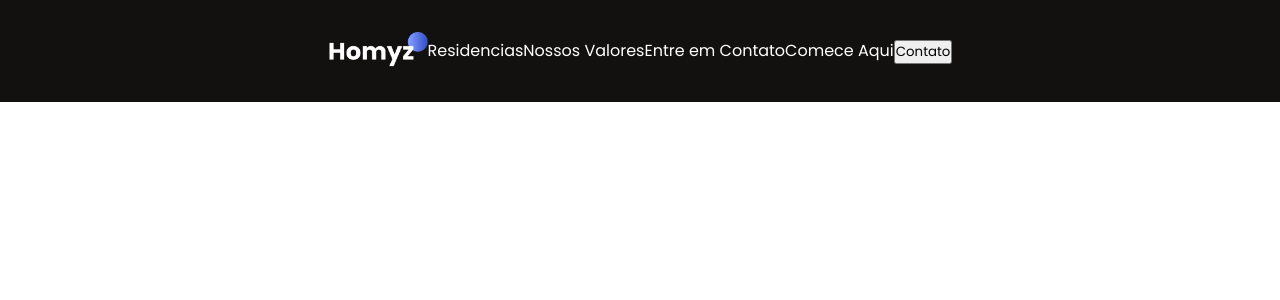
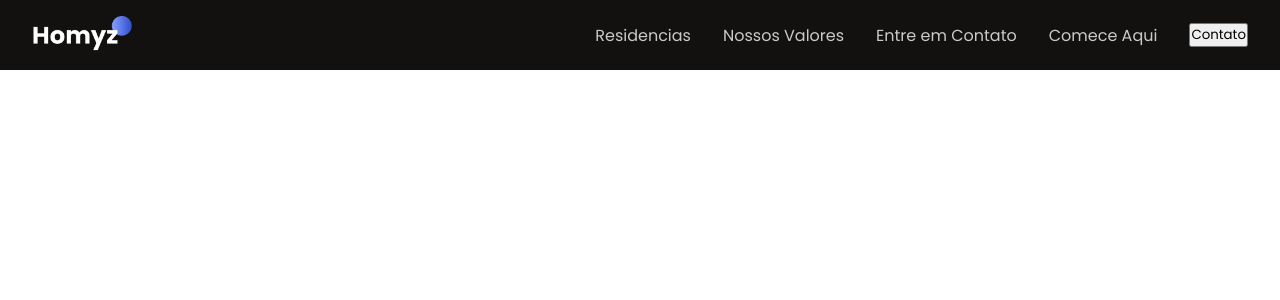
Before and after one commit to eduvinagre/real-sate-react, a React (Vite) app: page / in a window 1280 px wide. Shown: the top 300 px of the page. Built offline with nearby package versions, Linux system fonts and the light colour scheme; the HTML template or start-up script is replaced by a standard one.

Commit message:
header js and css

```diff
--- a/src/components/Header/Header.css
+++ b/src/components/Header/Header.css
@@ -9,3 +9,11 @@
     padding-bottom: 1rem;
     color: var(--secondary);
 }
+
+.h-menu {
+    gap: 2rem;
+}
+
+.h-menu>*:hover {
+    cursor: pointer;
+}
--- a/src/components/Header/Header.jsx
+++ b/src/components/Header/Header.jsx
@@ -1,24 +1,23 @@
-import React from 'react'
-import "./Header.css"
+import React from "react";
+import "./Header.css";
 export const Header = () => {
   return (
     <section className="h-wrapper">
-    <div className="flexCenter paddings innerWidth">
-
+      <div className="flexCenter paddings innerWidth h-container">
         <img src="./logo.png" alt="logo" width={100} />
 
-        <div className="h-menu">
+        <div className="flexCenter h-menu">
           <a href="">Residencias</a>
           <a href="">Nossos Valores</a>
           <a href="">Entre em Contato</a>
           <a href="">Comece Aqui</a>
-            <button className='button'>
+          <button className="button">
             <a href="">Contato</a>
           </button>
         </div>
       </div>
     </section>
-    )
-}
+  );
+};
 
-export default Header
+export default Header;
```
Lines whose indentation alone changed are shown as unchanged.
